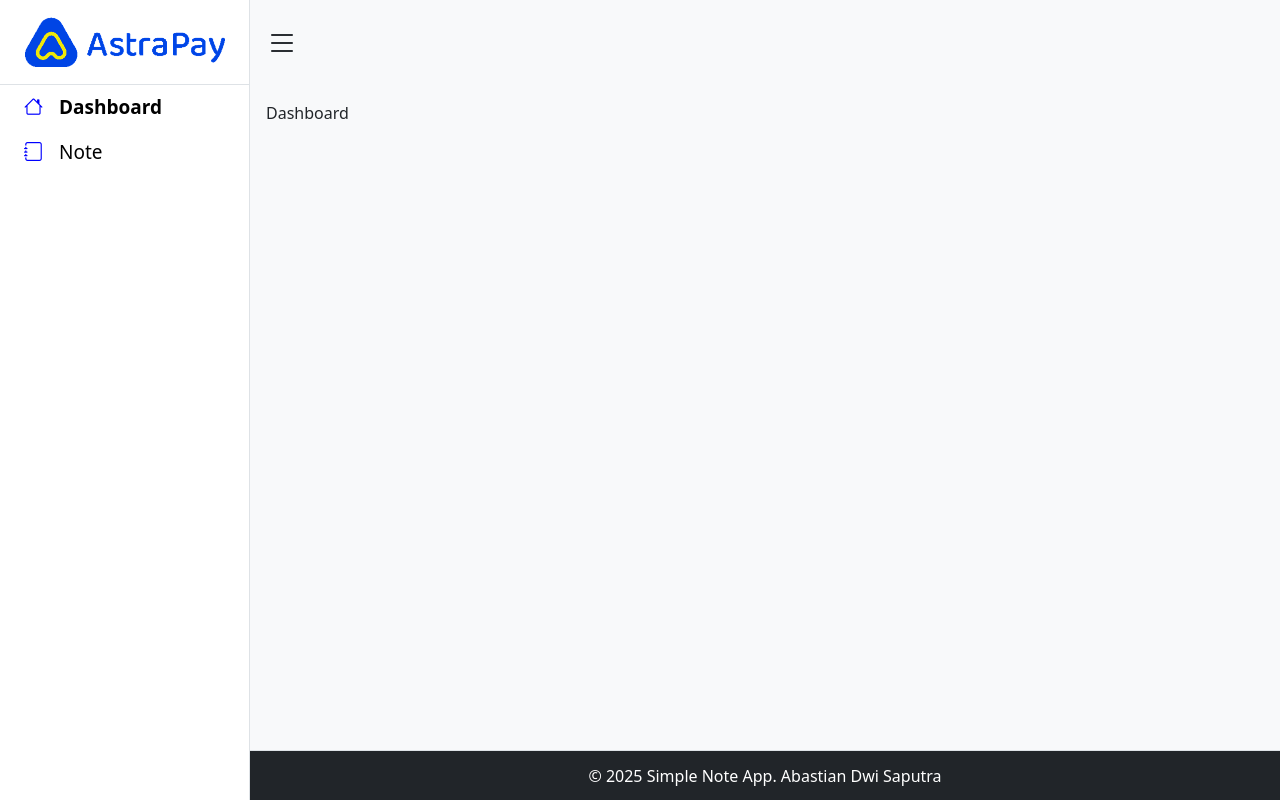
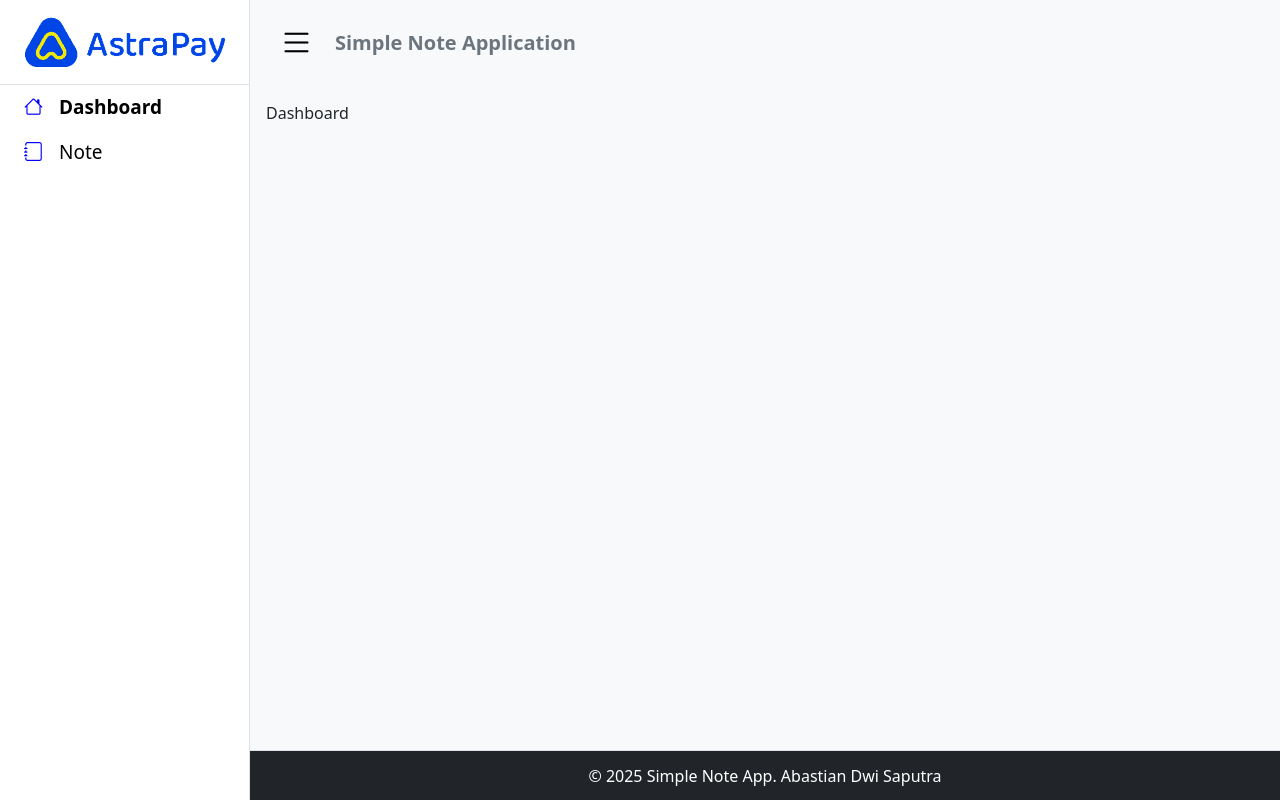
Before and after one commit to abastiands/astrapay-angular-external, an Angular app: page /dashboard in a window 1280 px wide. Built offline with nearby package versions, Linux system fonts and the light colour scheme.

Commit message:
simplenoteapp: fixing styling structure and make collapse sidebar

```diff
--- /dev/null
+++ b/src/app/layouts/footer/footer.css
@@ -0,0 +1,3 @@
+.footer-content {
+    height:50px;
+}
--- a/src/app/layouts/footer/footer.html
+++ b/src/app/layouts/footer/footer.html
@@ -1,3 +1,3 @@
-<footer class="bg-dark text-white border-top d-flex align-items-center justify-content-center" style="height:50px;">
+<footer class="bg-dark text-white border-top d-flex align-items-center justify-content-center footer-content">
     &copy; 2025 Simple Note App. Abastian Dwi Saputra
 </footer>
--- a/src/app/layouts/footer/footer.ts
+++ b/src/app/layouts/footer/footer.ts
@@ -3,6 +3,7 @@ import { Component } from "@angular/core";
 @Component({
     selector: 'app-footer',
     standalone: true,
-    templateUrl: './footer.html'
+    templateUrl: './footer.html',
+    styleUrl: './footer.css'
 })
 export class FooterComponent {}
--- a/src/app/layouts/layout.html
+++ b/src/app/layouts/layout.html
@@ -1,5 +1,5 @@
 <div class="container-fluid min-vh-100 d-flex p-0">
-    <app-sidebar></app-sidebar>
+    <app-sidebar id="sidebar"></app-sidebar>
 
     <div class="flex-grow-1 d-flex flex-column bg-light">
         <app-navbar></app-navbar>
--- /dev/null
+++ b/src/app/layouts/main/main.css
@@ -0,0 +1,3 @@
+.main-content {
+    height: calc(100vh - 85px - 50px);
+}
--- a/src/app/layouts/main/main.html
+++ b/src/app/layouts/main/main.html
@@ -1,3 +1,3 @@
-<main class="flex-grow-1 overflow-auto py-3 px-3" style="height: calc(100vh - 85px - 50px);">
+<main class="flex-grow-1 overflow-auto py-3 px-3 main-content">
     <router-outlet></router-outlet>
 </main>
--- a/src/app/layouts/main/main.ts
+++ b/src/app/layouts/main/main.ts
@@ -5,6 +5,7 @@ import { RouterOutlet } from "@angular/router";
     selector: 'app-main',
     standalone: true,
     imports: [RouterOutlet],
-    templateUrl: './main.html'
+    templateUrl: './main.html',
+    styleUrl: './main.css'
 })
 export class MainComponent {}
--- /dev/null
+++ b/src/app/layouts/navbar/navbar.css
@@ -0,0 +1,12 @@
+.navbar-header {
+    height: 85px;
+}
+
+.navbar-icon {
+    font-size: 35px;
+}
+
+.navbar-title {
+    font-size: 20px;
+    font-weight: 700;
+}
--- a/src/app/layouts/navbar/navbar.html
+++ b/src/app/layouts/navbar/navbar.html
@@ -1,3 +1,10 @@
-    <header class="px-3 d-flex align-items-center" style="height:85px;">
-      <i class="bi bi-list" style="font-size: 2rem;"></i>
-    </header>
+<header class="px-3 d-flex align-items-center navbar-header">
+  <div>
+    <button class="btn btn-light" type="button" data-bs-toggle="collapse" data-bs-target="#sidebar" aria-expanded="true" aria-controls="sidebar">
+        <i class="bi bi-list navbar-icon"></i>
+    </button>
+  </div>
+  <div class="navbar-title ps-2 text-secondary">
+    Simple Note Application
+  </div>
+</header>
--- a/src/app/layouts/navbar/navbar.ts
+++ b/src/app/layouts/navbar/navbar.ts
@@ -3,6 +3,7 @@ import { Component } from "@angular/core";
 @Component({
     selector: 'app-navbar',
     standalone: true,
-    templateUrl: './navbar.html'
+    templateUrl: './navbar.html',
+    styleUrl: './navbar.css'
 })
 export class NavbarComponent {}
--- a/src/app/layouts/sidebar/sidebar.html
+++ b/src/app/layouts/sidebar/sidebar.html
@@ -1,6 +1,8 @@
-<nav class="min-vh-100 bg-white border-end d-flex flex-column" style="min-width:250px;">
+<nav class="min-vh-100 bg-white border-end d-flex flex-column collapse collapse-horizontal" style="min-width:250px;">
     <div class="d-flex justify-content-center align-items-center border-bottom" style="height: 85px;">
-        <img src="logo.png" alt="Logo AstraPay" style="width: 200px;">
+        <a routerLink="/dashboard" routerLinkActive="active">
+            <img src="logo.png" alt="Logo AstraPay" style="width: 200px;">
+        </a>
     </div>
     <div class="sidebar-menu">
         <ul class="nav nav-pills flex-column mb-auto">
```
